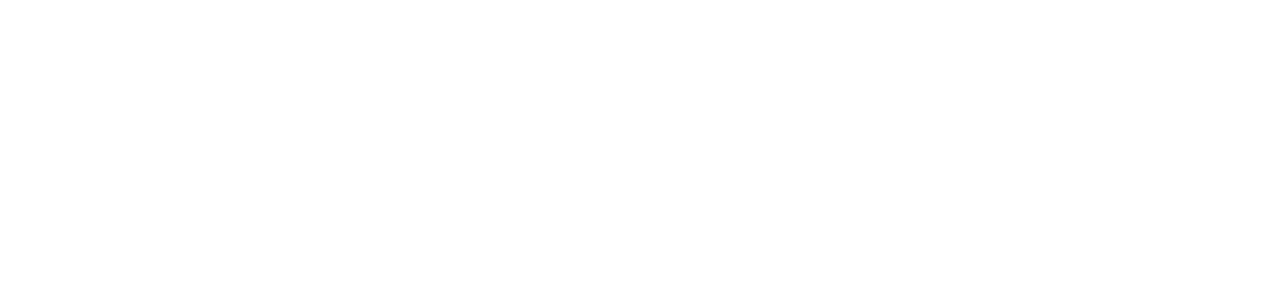
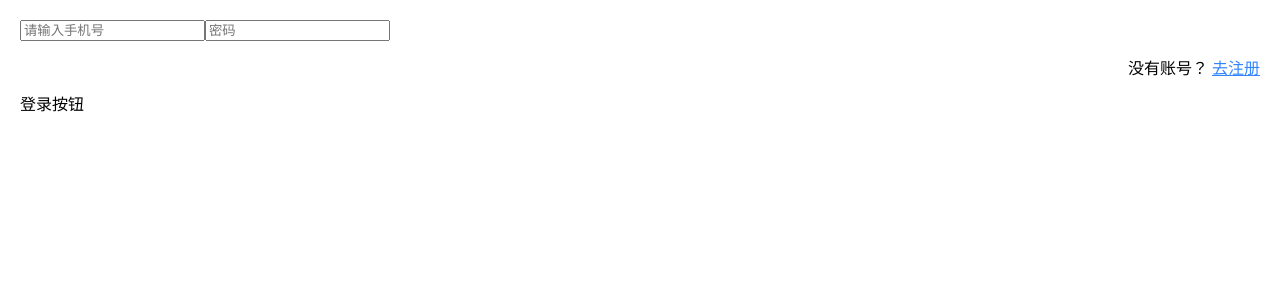
Before and after one commit to lvyuqing-git/heimatoutiao, a Vue app: page /#/login in a window 1280 px wide. Shown: the top 300 px of the page. Built offline with nearby package versions, Linux system fonts and the light colour scheme.

Commit message:
登录组件搭建完成，路由配置完成

```diff
--- a/package.json
+++ b/package.json
@@ -9,7 +9,10 @@
   },
   "dependencies": {
     "core-js": "^3.4.4",
-    "vue": "^2.6.10"
+    "less": "^3.10.3",
+    "less-loader": "^5.0.0",
+    "vue": "^2.6.10",
+    "vue-router": "^3.1.3"
   },
   "devDependencies": {
     "@vue/cli-plugin-babel": "^4.1.0",
--- a/src/App.vue
+++ b/src/App.vue
@@ -1,6 +1,6 @@
 <template>
   <div id="app">
-
+    <router-view></router-view>
   </div>
 </template>
 
--- a/src/main.js
+++ b/src/main.js
@@ -2,7 +2,8 @@
 import App from './App.vue'
 import '@/assets/style/reset.css'
 Vue.config.productionTip = false
-
+import router from '@/router/index.js'
 new Vue({
+  router,
   render: h => h(App),
 }).$mount('#app')
--- /dev/null
+++ b/src/router/index.js
@@ -0,0 +1,14 @@
+import Vue from 'vue'
+import VueRouter from 'vue-router'
+import Login from '@/views/login.vue'
+Vue.use(VueRouter)
+let router = new VueRouter({
+  routes: [
+    {
+      name: 'Login',
+      path: '/login',
+      component: Login
+    }
+  ]
+})
+export default router
--- /dev/null
+++ b/src/views/login.vue
@@ -0,0 +1,64 @@
+<template>
+  <div>
+    <div class="container">
+      <div class="close"><span class="iconfont iconicon-test"></span></div>
+      <div class="logo"><span class="iconfont iconnew"></span></div>
+      <div class="inputs"><input data-v-744880be=""
+               placeholder="请输入手机号"
+               class="input"><input data-v-744880be=""
+               placeholder="密码"
+               class="input"
+               type="password"></div>
+      <p class="tips">
+        没有账号？
+        <a href="#/register"
+           class="">去注册</a></p>
+      <div data-v-4bc01e24=""
+           class="button">登录按钮</div>
+    </div>
+  </div>
+</template>
+
+<script>
+export default {
+
+}
+</script>
+
+<style lang='less'>
+.container {
+  padding: 20px;
+}
+
+.close {
+  span {
+    font-size: 27 / 360 * 100vw;
+  }
+}
+
+.logo {
+  display: flex;
+  justify-content: center;
+
+  span {
+    display: block;
+    font-size: 126 / 360 * 100vw;
+    color: #d81e06;
+  }
+}
+
+.inputs {
+  input {
+    margin-bottom: 20px;
+  }
+}
+
+.tips {
+  text-align: right;
+  margin-bottom: 20px;
+
+  a {
+    color: #3385ff;
+  }
+}
+</style>
```
Also changed, not shown: 1 other file (tests, documents, lock files or other folders).
